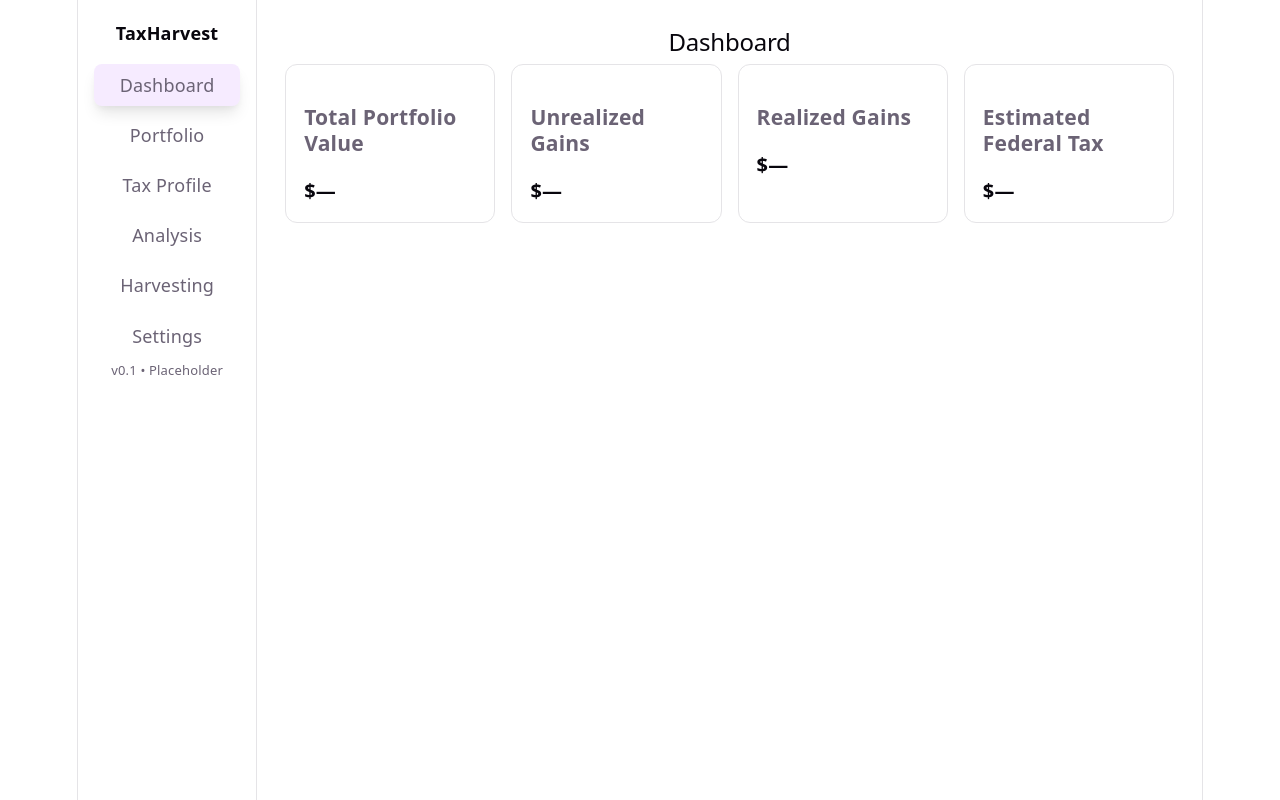
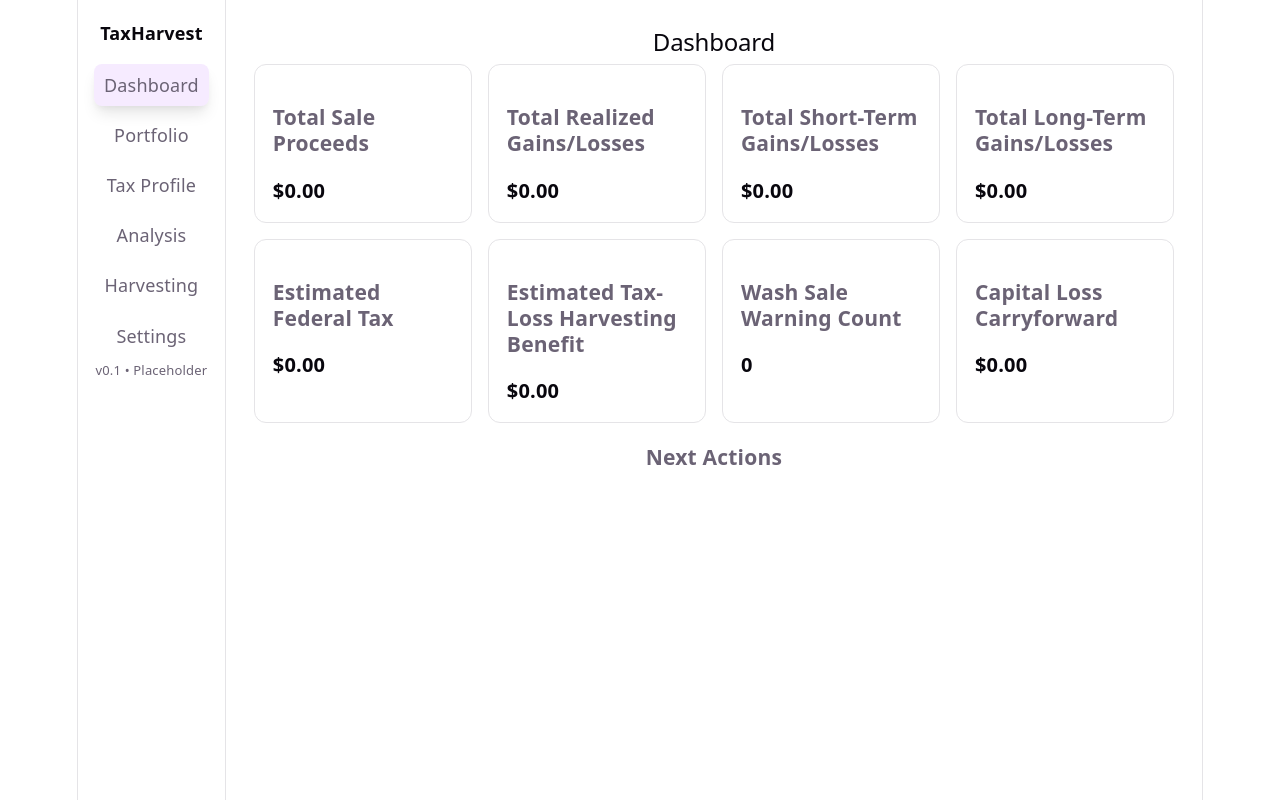
Before and after one commit to pradeepakkineni-sketch/TaxHarvest, a React (Vite) app in the folder frontend/: page / in a window 1280 px wide. Built offline with nearby package versions, Linux system fonts and the light colour scheme.

Commit message:
Connect dashboard to real app data

```diff
--- a/frontend/src/pages/Dashboard.tsx
+++ b/frontend/src/pages/Dashboard.tsx
@@ -1,25 +1,149 @@
+import { useMemo } from 'react'
+import { usePortfolio } from '../context/PortfolioContext'
+import type { FilingStatus } from '../tax-engine/types'
+import { calculateCapitalGainsNetting, calculateFederalTax } from '../tax-engine/federalTaxEngine'
+import { detectWashSales } from '../tax-engine/washSale'
+
+const SHORT_TERM_RATE = 0.24
+const LONG_TERM_RATE = 0.15
+
 export default function Dashboard() {
+  const portfolio = usePortfolio()
+  const { calculated, summary, analysisSettings, taxProfile } = portfolio
+
+  const washSaleResults = useMemo(() => detectWashSales(calculated), [calculated])
+  const washSaleWarningsCount = washSaleResults.totalWarnings
+
+  const harvestableBenefit = useMemo(() => {
+    const washSaleLossIds = new Set(washSaleResults.warnings.map((warning) => warning.lossTransactionId))
+
+    return calculated
+      .filter((tx) => tx.gainLoss < 0)
+      .reduce((total, tx) => {
+        const loss = Math.abs(tx.gainLoss)
+        const potentiallyDisallowedLoss = washSaleLossIds.has(tx.id) ? loss : 0
+        const eligibleLoss = loss - potentiallyDisallowedLoss
+        const estimatedBenefit = eligibleLoss * (tx.taxClassification === 'Short-Term' ? SHORT_TERM_RATE : LONG_TERM_RATE)
+        return total + estimatedBenefit
+      }, 0)
+  }, [calculated, washSaleResults.warnings])
+
+  const portfolioShortTermGains = useMemo(
+    () => calculated.filter((tx) => tx.taxClassification === 'Short-Term' && tx.gainLoss > 0).reduce((sum, tx) => sum + tx.gainLoss, 0),
+    [calculated],
+  )
+
+  const portfolioLongTermGains = useMemo(
+    () => calculated.filter((tx) => tx.taxClassification === 'Long-Term' && tx.gainLoss > 0).reduce((sum, tx) => sum + tx.gainLoss, 0),
+    [calculated],
+  )
+
+  const portfolioShortTermLosses = useMemo(
+    () => calculated.filter((tx) => tx.taxClassification === 'Short-Term' && tx.gainLoss < 0).reduce((sum, tx) => sum + tx.gainLoss, 0),
+    [calculated],
+  )
+
+  const portfolioLongTermLosses = useMemo(
+    () => calculated.filter((tx) => tx.taxClassification === 'Long-Term' && tx.gainLoss < 0).reduce((sum, tx) => sum + tx.gainLoss, 0),
+    [calculated],
+  )
+
+  const portfolioNetting = useMemo(
+    () =>
+      calculateCapitalGainsNetting({
+        shortTermGains: portfolioShortTermGains,
+        shortTermLosses: Math.abs(portfolioShortTermLosses),
+        longTermGains: portfolioLongTermGains,
+        longTermLosses: Math.abs(portfolioLongTermLosses),
+      }),
+    [portfolioShortTermGains, portfolioShortTermLosses, portfolioLongTermGains, portfolioLongTermLosses],
+  )
+
+  const finalShortTermCapitalGains = analysisSettings.usePortfolioData
+    ? portfolioNetting.finalShortTermTaxableGain
+    : analysisSettings.shortTermCapitalGains
+
+  const finalLongTermCapitalGains = analysisSettings.usePortfolioData
+    ? portfolioNetting.finalLongTermTaxableGain
+    : analysisSettings.longTermCapitalGains
+
+  const analysisResult = useMemo(
+    () =>
+      calculateFederalTax({
+        filingStatus: analysisSettings.useTaxProfileValues
+          ? (taxProfile.filingStatus as FilingStatus)
+          : analysisSettings.filingStatus,
+        taxYear: taxProfile.taxYear,
+        ordinaryIncome: analysisSettings.useTaxProfileValues
+          ? taxProfile.ordinaryIncome
+          : analysisSettings.ordinaryIncome,
+        shortTermCapitalGains: finalShortTermCapitalGains,
+        longTermCapitalGains: finalLongTermCapitalGains,
+        netInvestmentIncome: analysisSettings.useTaxProfileValues
+          ? taxProfile.netInvestmentIncome
+          : analysisSettings.netInvestmentIncome,
+        enableNIIT: analysisSettings.useTaxProfileValues
+          ? taxProfile.enableNIIT
+          : analysisSettings.enableNIIT,
+      }),
+    [analysisSettings, taxProfile, finalShortTermCapitalGains, finalLongTermCapitalGains],
+  )
+
+  const hasTransactions = computedTransactionsExist(calculated)
+  const taxProfileIncomplete = !taxProfile.filingStatus || !taxProfile.state
+
   return (
     <section>
       <h2>Dashboard</h2>
+
       <div className="cards">
         <div className="card">
-          <h3>Total Portfolio Value</h3>
-          <div className="big">$—</div>
+          <h3>Total Sale Proceeds</h3>
+          <div className="big">${summary.totalSaleProceeds.toFixed(2)}</div>
         </div>
         <div className="card">
-          <h3>Unrealized Gains</h3>
-          <div className="big">$—</div>
+          <h3>Total Realized Gains/Losses</h3>
+          <div className="big">${summary.totalRealizedGainLoss.toFixed(2)}</div>
         </div>
         <div className="card">
-          <h3>Realized Gains</h3>
-          <div className="big">$—</div>
+          <h3>Total Short-Term Gains/Losses</h3>
+          <div className="big">${summary.totalShortTermGainLoss.toFixed(2)}</div>
+        </div>
+        <div className="card">
+          <h3>Total Long-Term Gains/Losses</h3>
+          <div className="big">${summary.totalLongTermGainLoss.toFixed(2)}</div>
         </div>
         <div className="card">
           <h3>Estimated Federal Tax</h3>
-          <div className="big">$—</div>
+          <div className="big">${analysisResult.totalFederalTax.toFixed(2)}</div>
         </div>
+        <div className="card">
+          <h3>Estimated Tax-Loss Harvesting Benefit</h3>
+          <div className="big">${harvestableBenefit.toFixed(2)}</div>
+        </div>
+        <div className="card">
+          <h3>Wash Sale Warning Count</h3>
+          <div className="big">{washSaleWarningsCount}</div>
+        </div>
+        <div className="card">
+          <h3>Capital Loss Carryforward</h3>
+          <div className="big">${portfolioNetting.capitalLossCarryforward.toFixed(2)}</div>
+        </div>
+      </div>
+
+      <div className="next-actions">
+        <h3>Next Actions</h3>
+        <ul>
+          {!hasTransactions && <li>Add transactions or import Robinhood CSV</li>}
+          {washSaleWarningsCount > 0 && <li>Review wash sale warnings</li>}
+          {harvestableBenefit > 0 && <li>Review tax-loss harvesting opportunities</li>}
+          {taxProfileIncomplete && <li>Complete tax profile</li>}
+        </ul>
       </div>
     </section>
   )
 }
+
+function computedTransactionsExist(transactions: Array<{ id: string }>) {
+  return transactions.length > 0
+}
```
